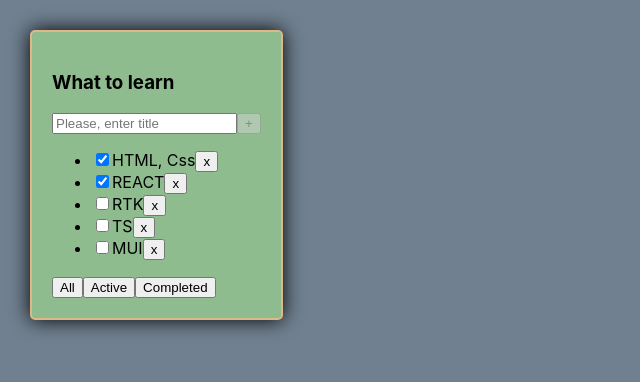
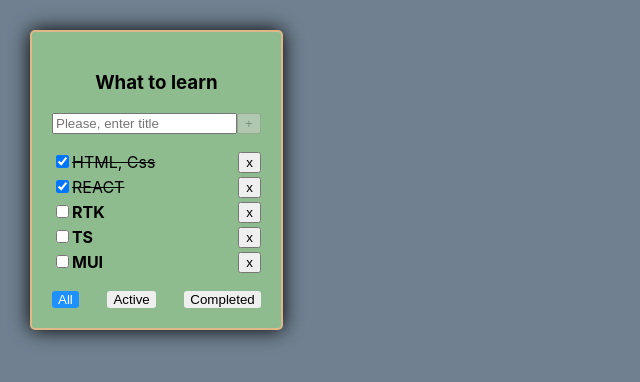
Before and after one commit to BSN89/todonew, a React (Create React App) app: page / in a window 1280 px wide. Shown: the top 382 px of the page, without its empty margins (0-640 px from the left). Built offline with nearby package versions, Linux system fonts and the light colour scheme.

Commit message:
create checkbox and style

```diff
--- a/src/App.css
+++ b/src/App.css
@@ -25,3 +25,41 @@ body{
 background-color: coral;
   box-shadow: 0 0 20px 0 black;
 }
+.task {
+  font-weight: bold;
+}
+.task-not-isDone{
+  font-weight: normal;
+text-decoration: line-through;
+}
+.filter-btn{
+  border: none;
+  border-radius: 3px;
+
+}
+.filter-btn-active{
+  background-color: dodgerblue;
+  color: white;
+}
+
+.filter-btn-wrapper {
+  display: flex;
+  justify-content: space-between;
+
+}
+ul {
+  list-style: none;
+  padding: 0 ;
+}
+li {
+  display: flex;
+  justify-content: space-between;
+  padding: 2px 0;
+}
+h3{
+  text-align: center;
+}
+.input-error {
+  border: 2px solid red;
+  outline: none;
+}
--- a/src/App.tsx
+++ b/src/App.tsx
@@ -34,6 +34,9 @@ function App() {
         }
         setTasks([newTask, ...tasks])
     }
+    const changeTaskStatus = (taskId: string, newIsDoneValue: boolean) => {
+        setTasks(tasks.map( t => t.id === taskId ? {...t, isDone : newIsDoneValue} : t ))
+    }
 
     const getTaskForMe = (tasksList: Array<TaskType>, filterValue: FilterValuesType) => {
         switch (filterValue) {
@@ -52,9 +55,11 @@ function App() {
             <Todolist
                 title={"What to learn"}
                 tasks={tasksWhatIWantToSee}
+                filter={filter}
                 addTask={addTask}
                 removeTask={removeTask}
                 changeFilter={changeFilter}
+                changeTaskStatus={changeTaskStatus}
             />
             {/*<Todolist title={"What to bye"} tasks={tasks1}/>*/}
         </div>
--- a/src/Todolist.tsx
+++ b/src/Todolist.tsx
@@ -4,12 +4,15 @@ import {FilterValuesType, TaskType} from "./App";
 type TodolistPropsType = {
     title: string
     tasks: TaskType[]
+    filter: FilterValuesType
     addTask: (title: string) => void
     removeTask: (taskId: string) => void
     changeFilter: (nextFilter: FilterValuesType) => void
+    changeTaskStatus: (taskId: string, newIsDoneValue: boolean) => void
 }
 export const Todolist: FC<TodolistPropsType> = (props) => {
     const [title, setTitle] = useState("")
+    const [error, setError] = useState<boolean>(false)
     // const taskTitleInput = useRef<HTMLInputElement>(null)
     // const addTaskHandler =  () => {
     //     if(taskTitleInput.current){
@@ -19,10 +22,18 @@ export const Todolist: FC<TodolistPropsType> = (props) => {
     // }
     //
 
-    const setTitleHandler = (event: ChangeEvent<HTMLInputElement>) => setTitle(event.currentTarget.value)
+    const setTitleHandler = (event: ChangeEvent<HTMLInputElement>) => {
+       error && setError(false)
+        setTitle(event.currentTarget.value)
+    }
 
     const addTaskHandler = () => {
-        props.addTask(title)
+        const trimmedTitle = title.trim()
+        if(trimmedTitle){
+            props.addTask(trimmedTitle)
+        }else {
+            setError(true)
+        }
         setTitle("")
     }
     const titleMaxLength = 25
@@ -38,17 +49,28 @@ export const Todolist: FC<TodolistPropsType> = (props) => {
     }
 
     const titleMaxLengthWarning = isTitleLengthTooLong
-    ? <div style={{color: 'red'}}>Title is too long</div>
+        ? <div style={{color: 'red'}}>Title is too long</div>
         : null
-const handlerCreator = (filter: FilterValuesType) => () => props.changeFilter
-    const addTaskOnKeyPressHandler = (e: KeyboardEvent<HTMLInputElement>) => e.key === "Enter" &&  !isAddBtnDisabled && addTaskHandler()
-
+    const userMessage = error
+        ? <div style={{color: 'red'}}>Title is required</div>
+: null
+    const handlerCreator = (filter: FilterValuesType) => () => props.changeFilter(filter)
+    const addTaskOnKeyPressHandler = (e: KeyboardEvent<HTMLInputElement>) => e.key === "Enter" && !isAddBtnDisabled && addTaskHandler()
     const mappedTask: Array<JSX.Element> = props.tasks.map((t) => {
+        const removeTask = () => props.removeTask(t.id)
+        const changeTaskStatus = (event: ChangeEvent<HTMLInputElement>) => props.changeTaskStatus(t.id, event.currentTarget.checked)
+        const taskClasses = t.isDone ? "task-not-isDone" : "task"
         return (
             <li key={t.id}>
-                <input type="checkbox" checked={t.isDone}/>
-                <span>{t.title}</span>
-                <button onClick={() => props.removeTask(t.id)}>x</button>
+                <div>
+                <input
+                    type="checkbox"
+                    checked={t.isDone}
+                    onChange={changeTaskStatus}
+                />
+                <span className={taskClasses}>{t.title}</span>
+                </div>
+                    <button onClick={removeTask}>x</button>
             </li>
 
         )
@@ -65,6 +87,7 @@ const handlerCreator = (filter: FilterValuesType) => () => props.changeFilter
                     value={title}
                     onChange={setTitleHandler}
                     onKeyDown={addTaskOnKeyPressHandler}
+                    className={error || isTitleLengthTooLong ? "input-error" : undefined}
                     //ref={taskTitleInput}
                 />
                 <button
@@ -74,16 +97,30 @@ const handlerCreator = (filter: FilterValuesType) => () => props.changeFilter
                 > +
                 </button>
                 {titleMaxLengthWarning}
-
+                {userMessage}
             </div>
             <ul>
                 {mappedTask}
             </ul>
-            <div>
-                <button onClick={handlerCreator("all")}>All</button>
-                <button onClick={handlerCreator("active")}>Active</button>
-                <button onClick={handlerCreator("completed")}>Completed</button>
+
+            <div className={"filter-btn-wrapper"}>
+                <button
+                    className={props.filter === "all"
+                        ? "filter-btn filter-btn-active"
+                        : "filter-btn"}
+                        onClick={handlerCreator("all")}>All</button>
+                <button
+                    className={props.filter === "active"
+                        ? "filter-btn filter-btn-active"
+                        : "filter-btn"}
+                    onClick={handlerCreator("active")}>Active</button>
+                <button
+                    className={props.filter === "completed"
+                        ? "filter-btn filter-btn-active"
+                        : "filter-btn"}
+                    onClick={handlerCreator("completed")}>Completed</button>
             </div>
+
         </div>
     );
 };
```
